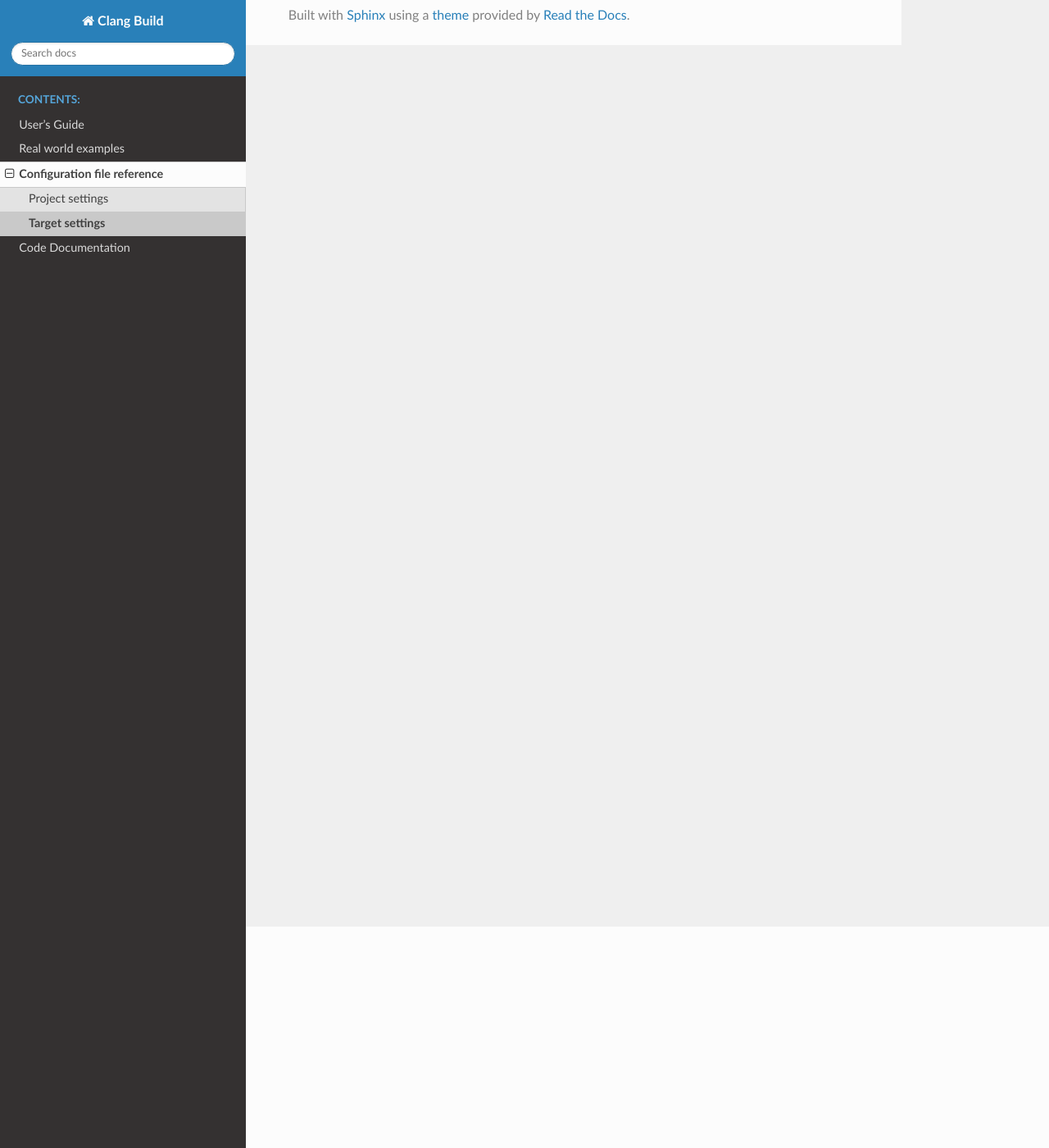
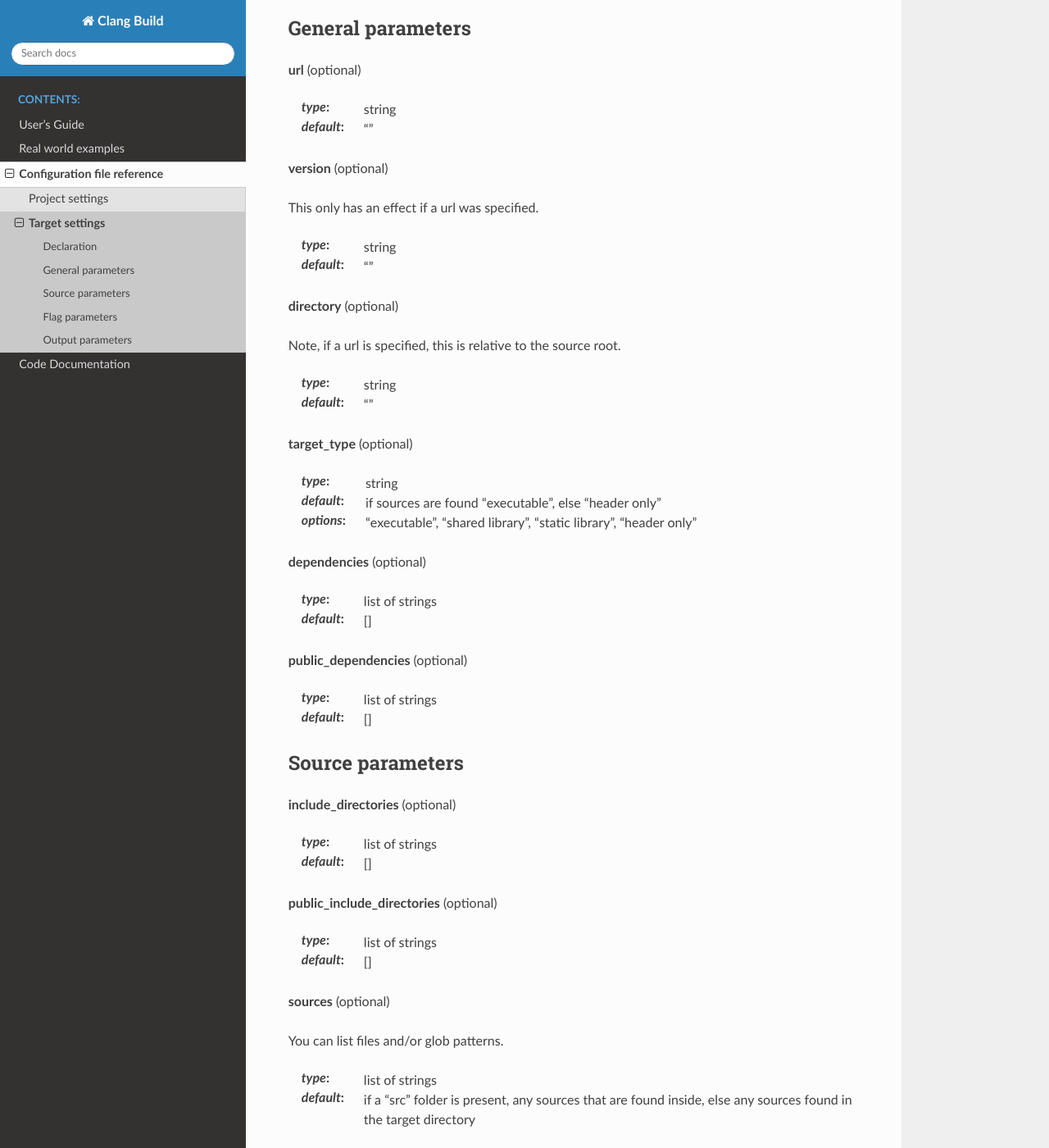
Before and after one commit to Trick-17/clang-build, a Sphinx documentation site: the page built from docs/config_reference/target.rst, in a window 1280 px wide and 1400 px high, scrolled down 270 px. Shown: the whole window at 82% size. Built offline with Sphinx 7.4.7 and the Read the Docs theme 2.0.0, drawn with Linux system fonts in a browser that asks for light colours; some of the changed text lies outside the part shown.

Commit message:
Docs: add target config reference

```diff
--- a/docs/config_reference/target.rst
+++ b/docs/config_reference/target.rst
@@ -1,2 +1,137 @@
 Target settings
 ==============================================
+
+
+Declaration
+----------------------------------------------
+
+A target can be declared with a name square brackets.
+If none are specified, the default name is "main".
+
+
+General parameters
+----------------------------------------------
+
+
+**url** (optional)
+
+:`type`:        string
+:`default`:     ""
+
+
+**version** (optional)
+
+This only has an effect if a url was specified.
+
+:`type`:        string
+:`default`:     ""
+
+
+**directory** (optional)
+
+Note, if a url is specified, this is relative to the source root.
+
+:`type`:        string
+:`default`:     ""
+
+
+**target_type** (optional)
+
+:`type`:        string
+:`default`:     if sources are found "executable", else "header only"
+:`options`:     "executable", "shared library", "static library", "header only"
+
+
+**dependencies** (optional)
+
+:`type`:        list of strings
+:`default`:     []
+
+
+**public_dependencies** (optional)
+
+:`type`:        list of strings
+:`default`:     []
+
+
+Source parameters
+----------------------------------------------
+
+
+**include_directories** (optional)
+
+:`type`:        list of strings
+:`default`:     []
+
+
+**public_include_directories** (optional)
+
+:`type`:        list of strings
+:`default`:     []
+
+
+**sources** (optional)
+
+You can list files and/or glob patterns.
+
+:`type`:        list of strings
+:`default`:     if a "src" folder is present, any sources that are found inside, else any sources found in the target directory
+
+
+**sources_exclude** (optional)
+
+You can list files and/or glob patterns.
+
+:`type`:        list of strings
+:`default`:     []
+
+
+Flag parameters
+----------------------------------------------
+
+
+Flags can be specified inside one of the following secions
+
+- flags
+- public_flags
+- interface_flags
+
+or nested into a platform-spcific section
+
+- linux
+- osx
+- windows
+
+
+**compile** (optional)
+
+:`type`:        list of strings
+:`default`:     []
+
+
+**link** (optional)
+
+:`type`:        list of strings
+:`default`:     []
+
+
+Output parameters
+----------------------------------------------
+
+
+**output_name** (optional)
+
+:`type`:        string
+:`default`:     ""
+
+
+**output_prefix** (optional)
+
+:`type`:        string
+:`default`:     ""
+
+
+**output_suffix** (optional)
+
+:`type`:        string
+:`default`:     ""
```
